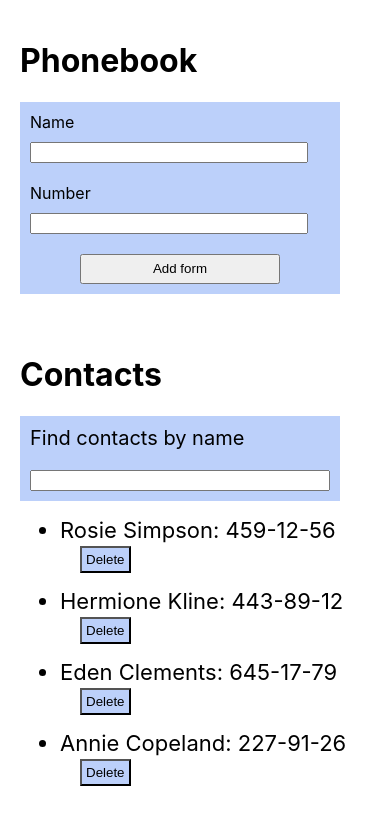
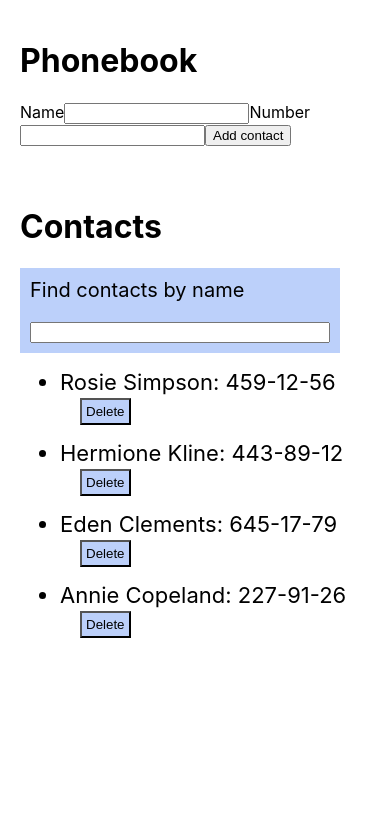
Before and after one commit to AlinaBanias/goit-react-hw-02-phonebook, a React (Create React App) app: page / in a window 390 px wide. Shown: the top 824 px of the page. Built offline with nearby package versions, Linux system fonts and the light colour scheme.

Commit message:
phonebook

```diff
--- a/package.json
+++ b/package.json
@@ -7,11 +7,15 @@
     "@testing-library/jest-dom": "^5.16.3",
     "@testing-library/react": "^12.1.4",
     "@testing-library/user-event": "^13.5.0",
+    "formik": "^2.2.9",
     "formik-yup": "0.0.5",
+    "nanoid": "^4.0.2",
     "react": "^18.1.0",
     "react-dom": "^18.1.0",
     "react-scripts": "5.0.1",
-    "web-vitals": "^2.1.3"
+    "web-vitals": "^2.1.3",
+    "yup": "^1.0.2",
+    "yup-phone": "^1.3.2"
   },
   "scripts": {
     "start": "react-scripts start",
--- a/src/components/App.jsx
+++ b/src/components/App.jsx
@@ -1,60 +1,83 @@
-import { useEffect, useState } from 'react';
+import { nanoid } from 'nanoid';
+import { Component } from 'react';
 import { Section } from './Section/Section';
 import { ContactForm } from './ContactForm/ContactForm';
 import { ContactList } from './ContactList/ContactList';
 import { Filter } from './Filter/Filter';
 
-const LOCAL_KEY = 'contacts';
-
-export const App = () => {
-  const [contacts, setContacts] = useState(
-    JSON.parse(localStorage.getItem(LOCAL_KEY)) ?? [
+export class App extends Component {
+  state = {
+    contacts: [
       { id: 'id-1', name: 'Rosie Simpson', number: '459-12-56' },
       { id: 'id-2', name: 'Hermione Kline', number: '443-89-12' },
       { id: 'id-3', name: 'Eden Clements', number: '645-17-79' },
       { id: 'id-4', name: 'Annie Copeland', number: '227-91-26' },
-    ]
-  );
+    ],
+    filter: '',
+ };
 
-  const [filter, setFilter] = useState('');
+ handleInputChange = e => {
+  const { name, value } = e.currentTarget;
+  console.log(name);
+  this.setState({ [name]: value });
+ };
 
-  useEffect(() => {
-    localStorage.setItem(LOCAL_KEY, JSON.stringify(contacts));
-  }, [contacts]);
+ changeFilter = e => {
+  this.setState({
+    filter: e.currentTarget.value
+  });
+ };
 
-  const handleAddContact = ({ name, number, id }) => {
-    const contact = { id, name, number };
-
-    contacts.find(contact => contact.name === name)
-      ? alert(`${contact.name} is already in contacts`)
-      : setContacts(prevContacts => [...prevContacts, contact]);
+ addContact = ({name, number}) => {
+  if (this.checkContact(name)) {
+    alert(`${name} is already in contacts`);
+    return;
   };
 
-  const changeFilter = value => {
-    setFilter(value);
+  const contact = {
+  id: nanoid(5),
+  name,
+  number,
   };
 
-  const removeContact = id => {
-    setContacts(contacts.filter(item => item.id !== id));
+  this.setState(prevState => ({
+    contacts: [contact, ...prevState.contacts],
+  }));
+ };
+
+ checkContact = checkedNameContact => {
+  const res = this.state.contacts.find(
+    contact => contact.name === checkedNameContact
+  );
+ }
+
+ getVisibleContacts = normalizedFilter => {
+  return this.state.contacts.filter( contact => contact.name.toLocaleLowerCase().includes(normalizedFilter));
+ };
+
+  removeContact = (contactId) => {
+this.setState(prevState => ({
+  contacts: prevState.contacts.filter(contact => contact.id !== contactId),
+}));
   };
-
-  const filteredContacts = contacts.filter(contact =>
-    contact.name.toLowerCase().includes(filter.toLowerCase())
-  );
-
+render() {
+  const normalizedFilter = this.state.filter.toLocaleLowerCase();
+  const visibleContacts = this.getVisibleContacts(normalizedFilter);
   return (
     <>
       <Section title="Phonebook">
-        <ContactForm handleAddContact={handleAddContact} />
+        <ContactForm handleAddContact={this.addContact} />
       </Section>
 
       <Section title="Contacts">
-        <Filter filter={filter} changeFilter={changeFilter} />
+        <Filter filter={this.state.filter} changeFilter={this.changeFilter} />
         <ContactList
-          filteredContacts={filteredContacts}
-          removeContact={removeContact}
+          filteredContacts={visibleContacts}
+          removeContact={this.removeContact}
         />
       </Section>
     </>
   );
+}
+
 };
--- a/src/components/ContactForm/ContactForm.jsx
+++ b/src/components/ContactForm/ContactForm.jsx
@@ -1,70 +1,64 @@
-import { useState } from 'react';
-
-import { nanoid } from 'nanoid';
+import React, {Component} from 'react';
+import { Formik, ErrorMessage } from 'formik';
+import * as yup from 'yup';
+import 'yup-phone';
 import css from './ContactForm.module.css';
 
-export const ContactForm = ({ handleAddContact }) => {
-  const [name, setName] = useState('');
-  const [number, setNumber] = useState('');
+const initialValues = { name: '', number: '' };
 
-  const handleChangeInput = event => {
-    const { name, value } = event.target;
+const nameRegExp = /^[a-zA-Zа-яА-Я]+(([' -][a-zA-Zа-яА-Я ])?[a-zA-Zа-яА-Я]*)*$/;
 
-    switch (name) {
-      case 'name':
-        setName(value);
-        break;
-      case 'number':
-        setNumber(value);
-        break;
-      default:
-        <p>Немає такого варіанту</p>;
-        break;
-    }
-  };
+const phoneRegExp =
+  /^\+?\d{1,4}?[-.\s]?\(?\d{1,3}?\)?[-.\s]?\d{1,4}[-.\s]?\d{1,4}[-.\s]?\d{1,9}/;
 
-  const handleSubmit = event => {
-    event.preventDefault();
-    handleAddContact({
-      name: name,
-      number: number,
-      id: nanoid(),
-    });
+let SignupSchema = yup.object().shape({
+  name: yup
+    .string()
+    .trim()
+    .matches(
+      nameRegExp,
+      "Name may contain only letters, apostrophe, dash and spaces. For example Adrian, Jacob Mercer, Charles de Batz de Castelmore d'Artagnan"
+    )
+    .required(),
+  number: yup
+    .string()
+    .matches(
+      phoneRegExp,
+      'Phone number must be digits and can contain spaces, dashes, parentheses and can start with +'
+    )
+    .required(),
+});
 
-    setName('');
-    setNumber('');
-  };
 
+export class ContactForm extends Component {
+  handleSubmit = (values, {resetForm}) => {
+    this.props.onSubmit(values);
+
+    resetForm();
+  }
+  render () {
   return (
-    <form className={css.wrapper} onSubmit={handleSubmit}>
-      <label htmlFor="name">
+    <Formik
+    initialValues={initialValues}
+    onSubmit={this.handleSubmit}
+    validationSchema={SignupSchema}
+  >
+    <form autoComplete="off">
+      <label>
         Name
-        <input
-          className={css.input}
-          value={name}
-          onChange={handleChangeInput}
-          type="text"
-          name="name"
-          pattern="^[a-zA-Zа-яА-Я]+(([' -][a-zA-Zа-яА-Я ])?[a-zA-Zа-яА-Я]*)*$"
-          title="Name may contain only letters, apostrophe, dash and spaces. For example Adrian, Jacob Mercer, Charles de Batz de Castelmore d'Artagnan"
-          required
-        />
+        <input type="text" name="name" />
+        <ErrorMessage name="name" component="span" />
       </label>
 
-      <label htmlFor="name">
+      <label>
         Number
-        <input
-          className={css.input}
-          value={number}
-          onChange={handleChangeInput}
-          type="tel"
-          name="number"
-          pattern="\+?\d{1,4}?[-.\s]?\(?\d{1,3}?\)?[-.\s]?\d{1,4}[-.\s]?\d{1,4}[-.\s]?\d{1,9}"
-          title="Phone number must be digits and can contain spaces, dashes, parentheses and can start with +"
-          required
-        />
+        <input type="tel" name="number" required />
+        <ErrorMessage name="number" component="span" />
       </label>
-      <button className={css.button}>Add form</button>
+
+      <button type="submit">Add contact</button>
     </form>
+  </Formik>
   );
-};
+}
+}
--- a/src/components/ContactList/ContactList.jsx
+++ b/src/components/ContactList/ContactList.jsx
@@ -1,13 +1,11 @@
 import { ContactListItem } from '../ContactListItem/ContactListItem';
 import css from './ContactList.module.css';
-
 import PropTypes from 'prop-types';
 
 export const ContactList = ({ removeContact, filteredContacts }) => {
   return (
     <ul>
-      {filteredContacts.length > 0 &&
-        filteredContacts.map(({ id, name, number }) => {
+      {filteredContacts.map(({ id, name, number }) => {
           return (
             <li className={css.item} key={id}>
               <ContactListItem
--- a/src/components/ContactListItem/ContactListItem.jsx
+++ b/src/components/ContactListItem/ContactListItem.jsx
@@ -23,4 +23,5 @@ ContactListItem.propTypes = {
   id: PropTypes.string.isRequired,
   name: PropTypes.string.isRequired,
   number: PropTypes.string.isRequired,
+  removeContact: PropTypes.func.isRequired,
 };
--- a/src/components/Filter/Filter.jsx
+++ b/src/components/Filter/Filter.jsx
@@ -6,7 +6,7 @@ export const Filter = ({ filter, changeFilter }) => {
     <div className={css.wrapper}>
       <span>Find contacts by name</span>
       <input
-        onInput={e => changeFilter(e.target.value)}
+        onChange={changeFilter}
         value={filter}
         type="text"
       />
@@ -16,4 +16,5 @@ export const Filter = ({ filter, changeFilter }) => {
 
 Filter.propTypes = {
   filter: PropTypes.string.isRequired,
+  changeFilter: PropTypes.func.isRequired,
 };
```
Also changed, not shown: 1 other file (tests, documents, lock files or other folders).
